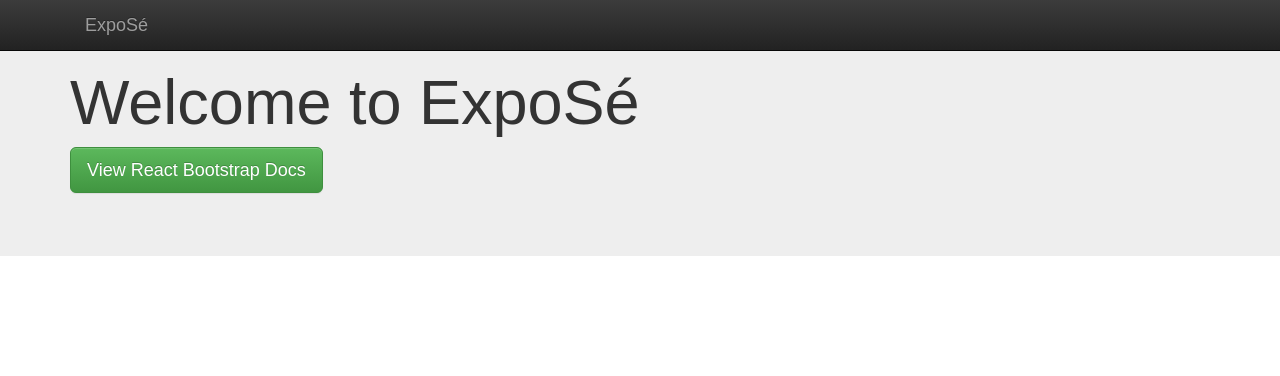
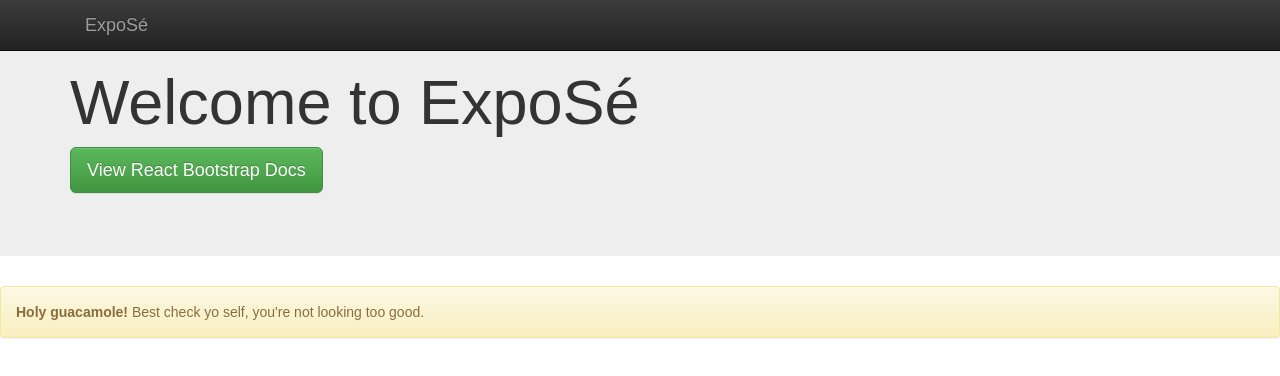
Before and after one commit to shaunaweiss/ExpoSe, a React (Create React App) app: page / in a window 1280 px wide. Shown: the top 376 px of the page. Built offline with nearby package versions, Linux system fonts and the light colour scheme.

Commit message:
playing around with alerts

```diff
--- a/src/App.js
+++ b/src/App.js
@@ -98,7 +98,7 @@
 // export default BasicExample;
 
 import React, { Component } from 'react';
-import { Grid, Navbar, Jumbotron, Button } from 'react-bootstrap';
+import { Grid, Navbar, Jumbotron, Button, Alert } from 'react-bootstrap';
 
 class App extends Component {
   render() {
@@ -121,7 +121,7 @@ class App extends Component {
               <Button
                 bsStyle="success"
                 bsSize="large"
-                href="http://react-bootstrap.github.io/components.html"
+                href="https://react-bootstrap.github.io/getting-started/introduction"
                 target="_blank"
               >
                 View React Bootstrap Docs
@@ -129,8 +129,14 @@ class App extends Component {
             </p>
           </Grid>
         </Jumbotron>
+        <div>
+          <Alert bsStyle="warning">
+            <strong>Holy guacamole!</strong> Best check yo self, you're not looking too
+            good.
+        </Alert>
+        </div>
       </div>
-    );
+    )
   }
 }
 
--- a/src/index.js
+++ b/src/index.js
@@ -1,5 +1,9 @@
+// With normal bootstrap, import these
 import 'bootstrap/dist/css/bootstrap.css';
 import 'bootstrap/dist/css/bootstrap-theme.css';
+
+// With customized bootstrap
+// import 'custom-bootstrap';
 
 import React from 'react';
 import ReactDOM from 'react-dom';
```
